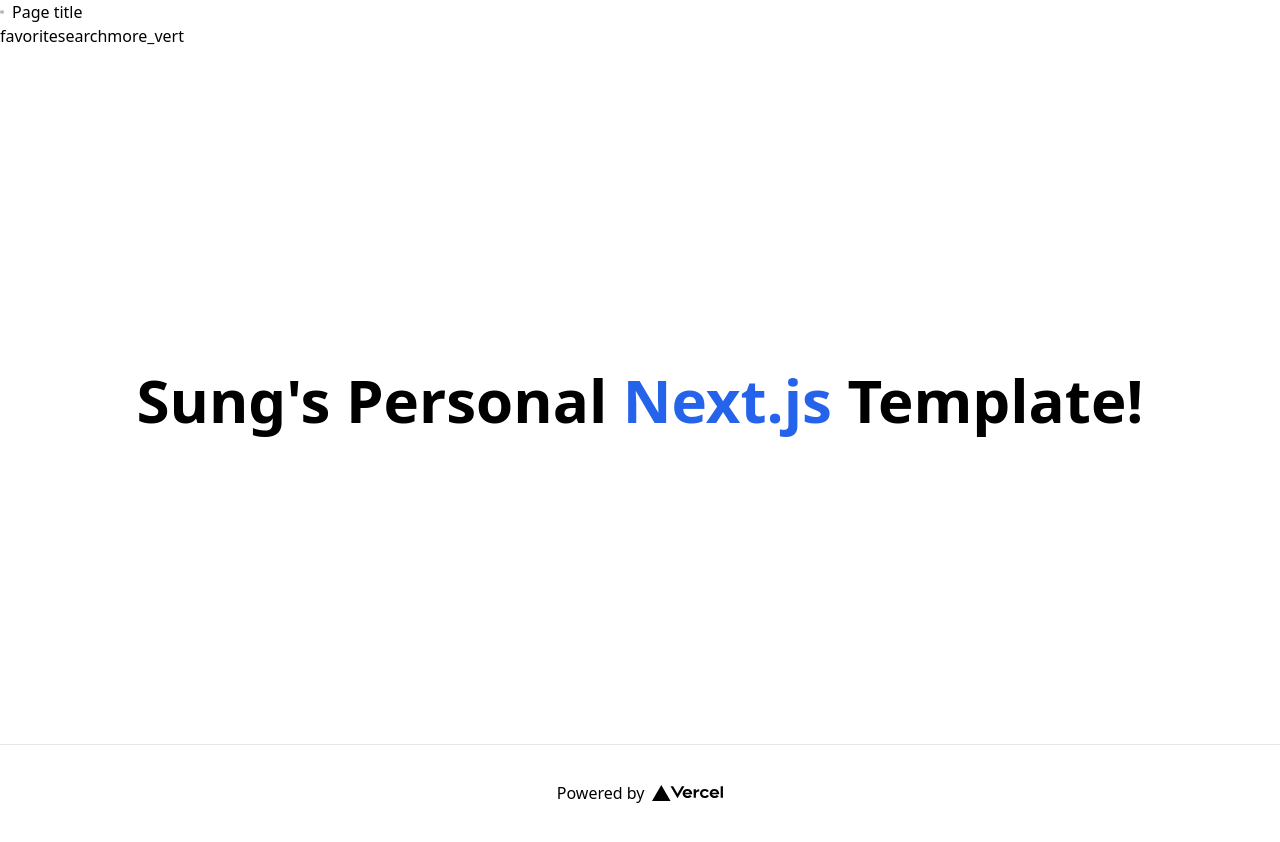
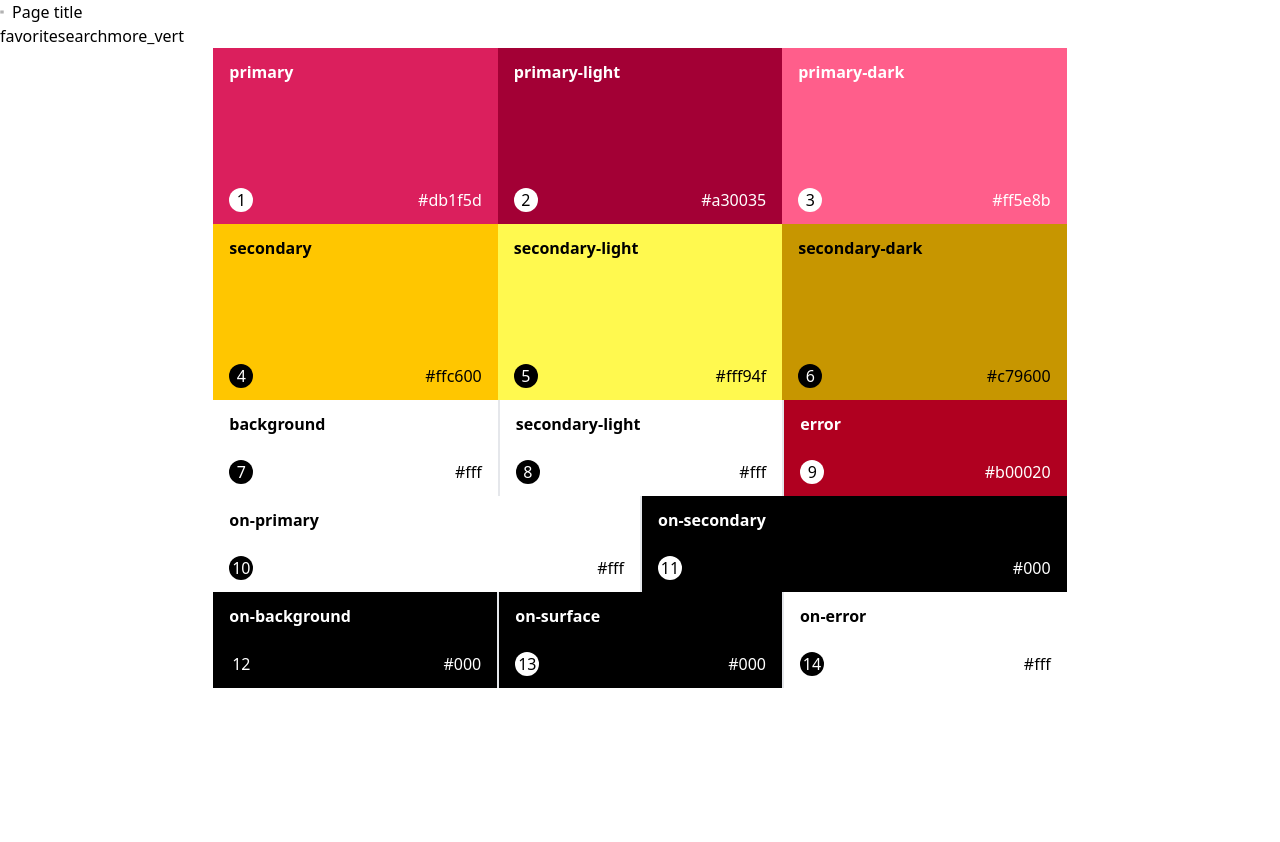
Before and after one commit to dance2die/demo.tailwind.breakpoint.theme, a Next.js app: page / in a window 1280 px wide. Shown: the top 842 px of the page. After the commit the page ends 800 px from the top, so only its background shows below. Built offline with nearby package versions, Linux system fonts and the light colour scheme.

Commit message:
initial ThemeView component

```diff
--- /dev/null
+++ b/components/ThemeView.tsx
@@ -0,0 +1,153 @@
+// https://tailwindcss.com/docs/configuration#referencing-in-java-script
+import resolveConfig from 'tailwindcss/resolveConfig';
+import tailwindConfig from '../tailwind.config.js';
+
+const { theme } = resolveConfig(tailwindConfig);
+
+// const Box = ({ width, height, name, value }) => <div className={`${width} ${height} ${value}`}>{name}</div>;
+// const ThemeBox = ({ name, value }) => <Box width="w-1/3" height="h-44" name={name} value={value} />;
+
+console.log({ colors: theme.colors });
+
+function ThemeView() {
+	return (
+		<div className="w-8/12 mx-auto">
+			<section className="flex w-full h-full">
+				<div className="flex flex-col px-4 py-3 justify-between w-1/3 h-44 bg-primary">
+					<span className="font-semibold text-on-primary">primary</span>
+					<div className="flex justify-between">
+						<span className="bg-on-primary w-6 grid place-items-center rounded-full">1</span>
+						<span className="text-on-primary">{theme.colors['primary']}</span>
+					</div>
+				</div>
+				<div className="flex flex-col px-4 py-3 justify-between w-1/3 h-44 bg-primary-light">
+					<span className="font-semibold text-on-primary">primary-light</span>
+					<div className="flex justify-between">
+						<span className="bg-on-primary w-6 grid place-items-center rounded-full">2</span>
+						<span className="text-on-primary">{theme.colors['primary-light']}</span>
+					</div>
+				</div>
+				<div className="flex flex-col px-4 py-3 justify-between w-1/3 h-44 bg-primary-dark">
+					<span className="font-semibold text-on-primary">primary-dark</span>
+					<div className="flex justify-between">
+						<span className="bg-on-primary w-6 grid place-items-center rounded-full">3</span>
+						<span className="text-on-primary">{theme.colors['primary-dark']}</span>
+					</div>
+				</div>
+			</section>
+
+			<section className="flex w-full h-full">
+				<div className="flex flex-col px-4 py-3 justify-between w-1/3 h-44 bg-secondary">
+					<span className="font-semibold text-on-secondary">secondary</span>
+					<div className="flex justify-between">
+						<span className="bg-on-secondary text-on-primary w-6 grid place-items-center rounded-full">
+							4
+						</span>
+						<span className="text-on-secondary">{theme.colors['secondary']}</span>
+					</div>
+				</div>
+				<div className="flex flex-col px-4 py-3 justify-between w-1/3 h-44 bg-secondary-light">
+					<span className="font-semibold text-on-secondary">secondary-light</span>
+					<div className="flex justify-between">
+						<span className="bg-on-secondary text-on-primary w-6 grid place-items-center rounded-full">
+							5
+						</span>
+						<span className="text-on-secondary">{theme.colors['secondary-light']}</span>
+					</div>
+				</div>
+				<div className="flex flex-col px-4 py-3 justify-between w-1/3 h-44 bg-secondary-dark">
+					<span className="font-semibold text-on-secondary">secondary-dark</span>
+					<div className="flex justify-between">
+						<span className="bg-on-secondary text-on-primary w-6 grid place-items-center rounded-full">
+							6
+						</span>
+						<span className="text-on-secondary">{theme.colors['secondary-dark']}</span>
+					</div>
+				</div>
+			</section>
+
+			<section className="flex w-full h-full divide-x-2">
+				<div className="flex flex-col px-4 py-3 justify-between w-1/3 h-24 bg-background">
+					<span className="font-semibold text-on-secondary">background</span>
+					<div className="flex justify-between">
+						<span className="bg-on-secondary text-on-primary w-6 grid place-items-center rounded-full">
+							7
+						</span>
+						<span className="text-on-secondary">{theme.colors['background']}</span>
+					</div>
+				</div>
+				<div className="flex flex-col px-4 py-3 justify-between w-1/3 h-24 bg-surface">
+					<span className="font-semibold text-on-secondary">secondary-light</span>
+					<div className="flex justify-between">
+						<span className="bg-on-secondary text-on-primary w-6 grid place-items-center rounded-full">
+							8
+						</span>
+						<span className="text-on-secondary">{theme.colors['surface']}</span>
+					</div>
+				</div>
+				<div className="flex flex-col px-4 py-3 justify-between w-1/3 h-24 bg-error">
+					<span className="font-semibold text-on-primary">error</span>
+					<div className="flex justify-between">
+						<span className="bg-on-primary text-on-secondary w-6 grid place-items-center rounded-full">
+							9
+						</span>
+						<span className="text-on-primary">{theme.colors['error']}</span>
+					</div>
+				</div>
+			</section>
+
+			<section className="flex w-full h-full divide-x-2">
+				<div className="flex flex-col px-4 py-3 justify-between w-1/2 h-24 bg-on-primary">
+					<span className="font-semibold text-on-secondary">on-primary</span>
+					<div className="flex justify-between">
+						<span className="bg-on-secondary text-on-primary w-6 grid place-items-center rounded-full">
+							10
+						</span>
+						<span className="text-on-secondary">{theme.colors['on-primary']}</span>
+					</div>
+				</div>
+				<div className="flex flex-col px-4 py-3 justify-between w-1/2 h-24 bg-on-secondary">
+					<span className="font-semibold text-on-primary">on-secondary</span>
+					<div className="flex justify-between">
+						<span className="bg-on-primary text-on-secondary w-6 grid place-items-center rounded-full">
+							11
+						</span>
+						<span className="text-on-primary">{theme.colors['on-secondary']}</span>
+					</div>
+				</div>
+			</section>
+
+			<section className="flex w-full h-full divide-x-2">
+				<div className="flex flex-col px-4 py-3 justify-between w-1/2 h-24 bg-on-background">
+					<span className="font-semibold text-on-primary">on-background</span>
+					<div className="flex justify-between">
+						<span className="bg-on-secondary text-on-primary w-6 grid place-items-center rounded-full">
+							12
+						</span>
+						<span className="text-on-primary">{theme.colors['on-background']}</span>
+					</div>
+				</div>
+				<div className="flex flex-col px-4 py-3 justify-between w-1/2 h-24 bg-on-surface">
+					<span className="font-semibold text-on-primary">on-surface</span>
+					<div className="flex justify-between">
+						<span className="bg-on-primary text-on-surface w-6 grid place-items-center rounded-full">
+							13
+						</span>
+						<span className="text-on-primary">{theme.colors['on-surface']}</span>
+					</div>
+				</div>
+				<div className="flex flex-col px-4 py-3 justify-between w-1/2 h-24 bg-on-error">
+					<span className="font-semibold text-on-secondary">on-error</span>
+					<div className="flex justify-between">
+						<span className="bg-on-secondary text-on-error w-6 grid place-items-center rounded-full">
+							14
+						</span>
+						<span className="text-on-secondary">{theme.colors['on-error']}</span>
+					</div>
+				</div>
+			</section>
+		</div>
+	);
+}
+
+export default ThemeView;
--- a/pages/index.tsx
+++ b/pages/index.tsx
@@ -1,33 +1,17 @@
 import Head from 'next/head';
+import ThemeView from '../components/ThemeView';
 
 export default function Home() {
 	return (
-		<div className="flex flex-col items-center justify-center min-h-screen py-2">
+		<div className="">
 			<Head>
 				<title>Sung's personal website</title>
 				<link rel="icon" href="/favicon.ico" />
 			</Head>
 
-			<main className="flex flex-col items-center justify-center flex-1 w-full px-20 text-center lg:w-9/12">
-				<h1 className="text-6xl font-bold">
-					Sung's Personal{' '}
-					<a className="text-blue-600" href="https://nextjs.org">
-						Next.js
-					</a>{' '}
-					Template!
-				</h1>
+			<main className="">
+				<ThemeView />
 			</main>
-
-			<footer className="flex items-center justify-center w-full h-24 border-t">
-				<a
-					className="flex items-center justify-center"
-					href="https://vercel.com?utm_source=create-next-app&utm_medium=default-template&utm_campaign=create-next-app"
-					target="_blank"
-					rel="noopener noreferrer"
-				>
-					Powered by <img src="/vercel.svg" alt="Vercel Logo" className="h-4 ml-2" />
-				</a>
-			</footer>
 		</div>
 	);
 }
```
